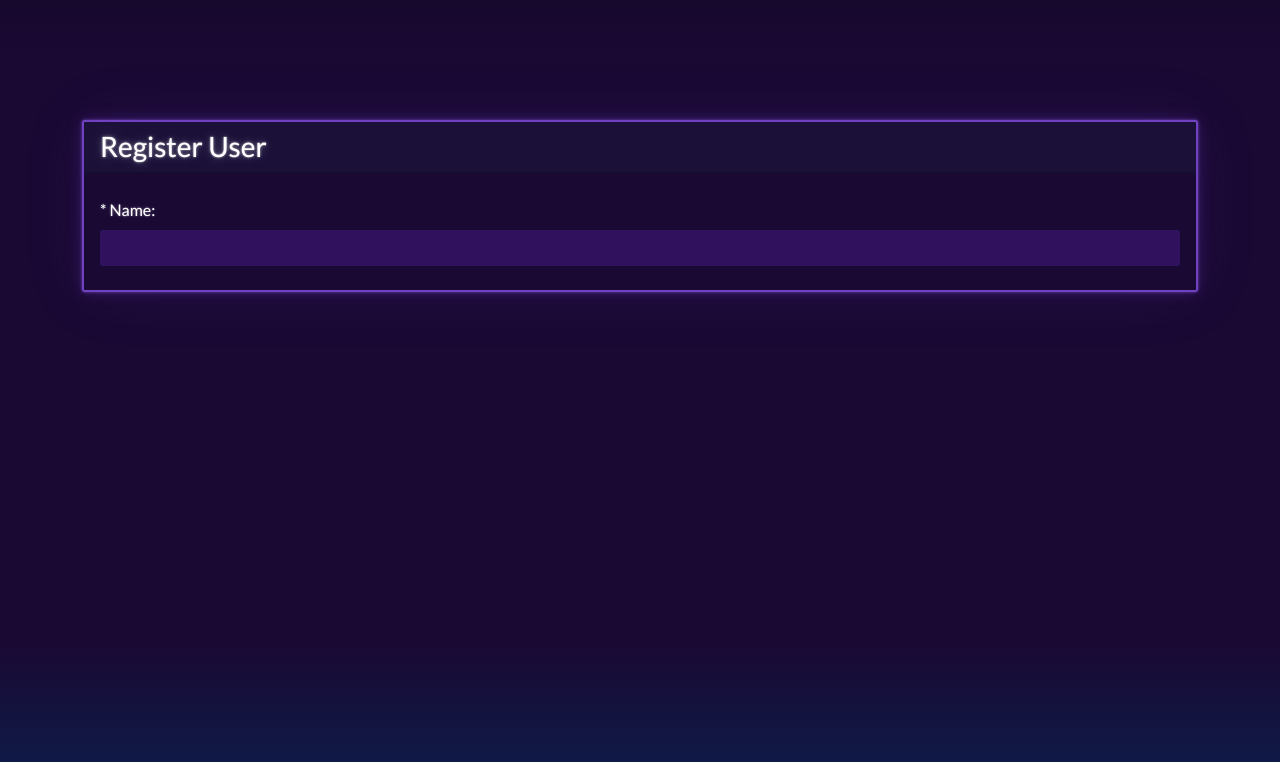
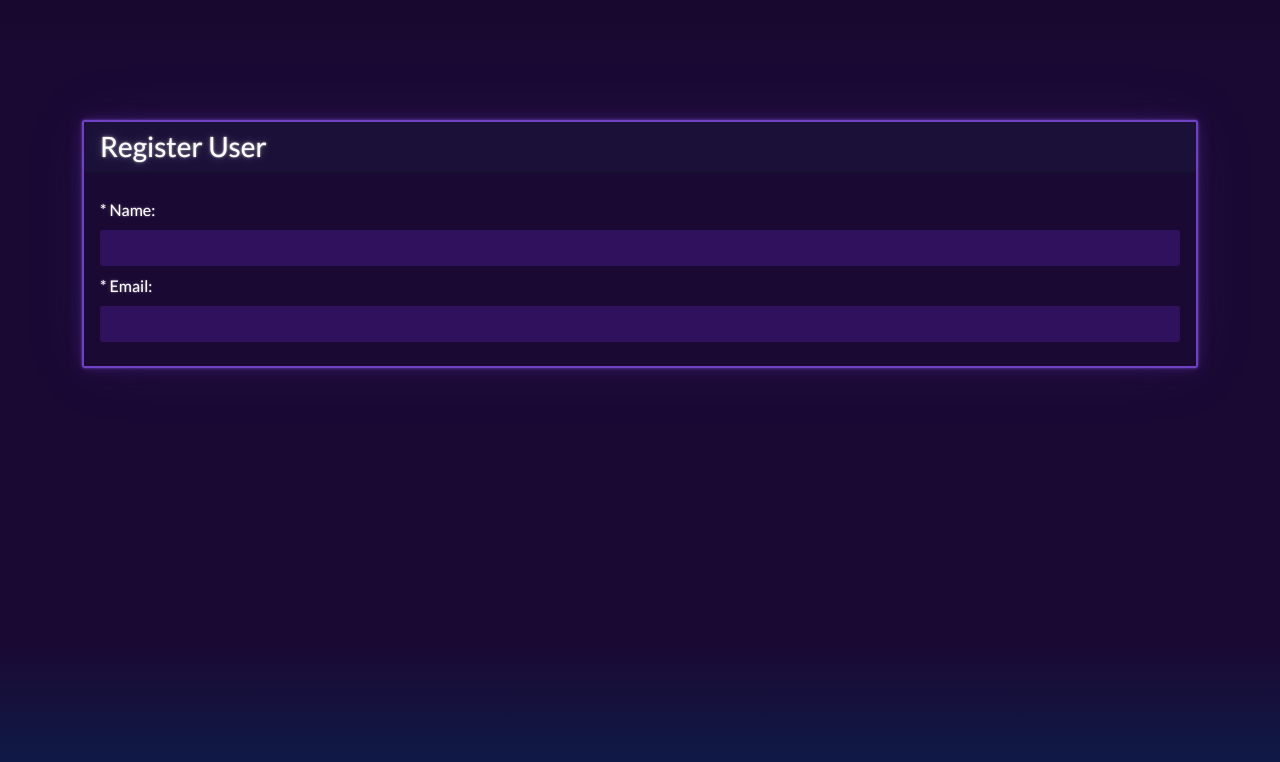
Before and after one commit to GutscheWilly/my-Finances-frontend, a React (Create React App) app: page / in a window 1280 px wide. Shown: the top 762 px of the page. Built offline with nearby package versions, Linux system fonts and the light colour scheme.

Commit message:
Add email field

```diff
--- a/src/pages/RegisterUser.js
+++ b/src/pages/RegisterUser.js
@@ -5,6 +5,7 @@ import FormGroup from '../components/FormGroup';
 
 function RegisterUser() {
     const [name, setName] = useState('');
+    const [email, setEmail] = useState('');
 
     return (
         <div className="container">
@@ -21,6 +22,15 @@ function RegisterUser() {
                                     onChange={ (event) => setName(event.target.value) }
                                 />
                             </FormGroup>
+                            <FormGroup label="* Email:" htmlFor="inputEmail">
+                                <input
+                                    type="text"
+                                    className="form-control"
+                                    id="inputEmail"
+                                    name="email"
+                                    onChange={ (event) => setEmail(event.target.value) }
+                                />
+                            </FormGroup>
                         </div>
                     </div>
                 </div>
```
